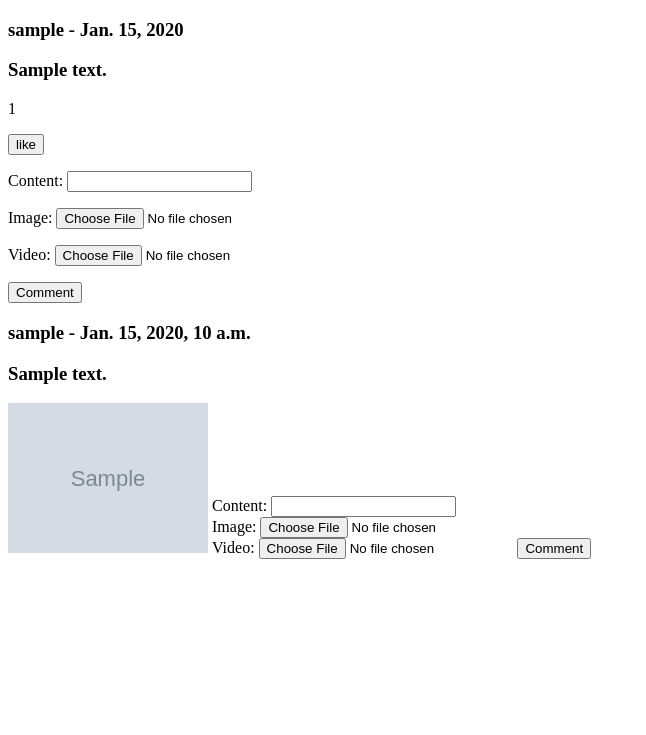
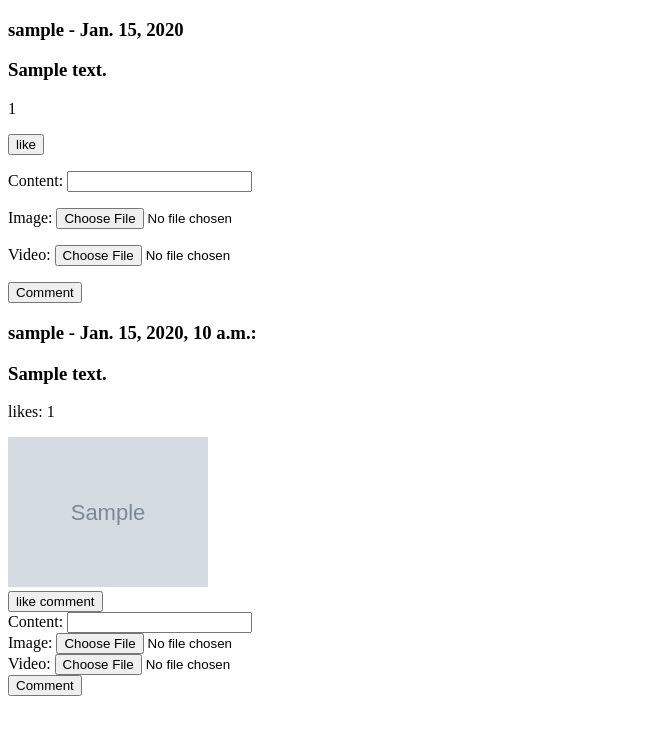
Before and after one commit to Arshia-Izadyar/social-media-app, a Django app: a page that uses templates/tweet/detail_tweet.html in a window 1280 px wide. Shown: the top 735 px of the page, without its empty margins (0-646 px from the left). Run offline with Django 4.2, Linux system fonts and the light colour scheme; tables that the repository leaves empty hold one stand-in row (values such as "Sample post"); grey boxes marked "Sample" are stand-in pictures.

Commit message:
added like for reply

```diff
--- a/templates/tweet/detail_tweet.html
+++ b/templates/tweet/detail_tweet.html
@@ -31,8 +31,9 @@ Comment detail
     {% for comment in tweet_comments %}
         <div class="comment">
             {% if not comment.parent_comment %}
-            <h3>{{ comment.author }} - {{ comment.created_at }}</h3>
+            <h3>{{ comment.author }} - {{ comment.created_at }}:</h3>
             <h3>{{ comment.content }}</h3>
+            <p> likes: {{ comment.comment_likes.count }}</p>
                 {% if comment.image %}
                     <img src={{comment.image.url}} style="max-width:200px;max-height:200px">
 
@@ -42,15 +43,22 @@ Comment detail
                         Your browser does not support the video tag.
                     </video>
                 {% endif %}
+                <br>
+                <form method="post" action="/comment-like/" >
+                        {% csrf_token %}
+                        <input type="hidden" name="next" value="{{ request.path }}">
+                        <input type="hidden" name="comment" value="{{ comment.pk }}">
+                        <input type="submit" value="like comment">
+
+                </form>
 
                 <form method="post" action="/comment/" enctype="multipart/form-data" style="display: inline-block;">
                     {% csrf_token %}
-                    <div style="display: inline-block;">
-                        {{comment_form.as_div}}</div>
-                        <input type="hidden" name="next" value="{{ request.path }}">
-                        <input type="hidden" name="parent_comment" value="{{ comment.id }}">
-                        <input type="hidden" name="tweet" value="{{tweet.pk}}">
-                        <input type="submit" value="Comment">
+                    {{comment_form.as_div}}</div>
+                    <input type="hidden" name="next" value="{{ request.path }}">
+                    <input type="hidden" name="parent_comment" value="{{ comment.id }}">
+                    <input type="hidden" name="tweet" value="{{tweet.pk}}">
+                    <input type="submit" value="Comment">
 
                 </form>
 
--- a/tweet/admin.py
+++ b/tweet/admin.py
@@ -1,7 +1,7 @@
 from django.contrib import admin
 
 # Register your models here.
-from .models import Tweet, Like, Comment
+from .models import Tweet, Like, Comment, CommentLike
 
 @admin.register(Tweet)
 class TweetAdmin(admin.ModelAdmin):
@@ -20,3 +20,7 @@ class TweetAdmin(admin.ModelAdmin):
 class TweetAdmin(admin.ModelAdmin):
     search_fields = ("author__username",)
     list_display = ("id", "author", "created_at", "tweet")
+
+@admin.register(CommentLike)
+class TweetAdmin(admin.ModelAdmin):
+    list_display = ("id","comment")
--- a/tweet/forms.py
+++ b/tweet/forms.py
@@ -1,5 +1,5 @@
 from django import forms
-from .models import Tweet, Like, Comment
+from .models import Tweet, Like, Comment,CommentLike
 
 
 class TweetForm(forms.ModelForm):
@@ -16,3 +16,8 @@ class CommentForm(forms.ModelForm):
     class Meta:
         model = Comment
         fields = ("content","image","video")
+
+class CommentLikeForm(forms.ModelForm):
+    class Meta:
+        model = CommentLike
+        fields = ("comment",)
--- a/tweet/urls.py
+++ b/tweet/urls.py
@@ -1,5 +1,5 @@
 from django.urls import path
-from .views import CreateTweet, ListTweet, TweetDetails, AddLike, AddComment
+from .views import CreateTweet, ListTweet, TweetDetails, AddLike, AddComment, AddCommentLike
 
 urlpatterns = [
     path("create/", CreateTweet.as_view(), name="tweet"),
@@ -7,5 +7,6 @@ urlpatterns = [
     path("<slug:username>/status/<int:pk>/", TweetDetails.as_view(), name="detail"),
     path("like/", AddLike.as_view(), name="like"),
     path("comment/", AddComment.as_view(), name="comment"),
+    path("comment-like/", AddCommentLike.as_view(), name="comment-like"),
 
 ]
--- a/tweet/views.py
+++ b/tweet/views.py
@@ -8,8 +8,8 @@ from django.shortcuts import render
 from django.db.models import Q, Count
 from django.db import IntegrityError
 
-from .forms import TweetForm, LikeForm, CommentForm
-from .models import Tweet, Like, Comment
+from .forms import TweetForm, LikeForm, CommentForm, CommentLikeForm
+from .models import Tweet, Like, Comment, CommentLike
 
 class CreateTweet(CreateView):
     form_class = TweetForm
@@ -59,7 +59,9 @@ class TweetDetails(DetailView):
         tweet = ctx["tweet"]
         ctx["comment_form"] = CommentForm()
         ctx["like_count"] = Like.objects.filter(tweet=tweet).count()
-        ctx["tweet_comments"] = tweet.comments.all()
+        tweet_comments = tweet.comments.prefetch_related("comment_likes").all()
+
+        ctx["tweet_comments"] =tweet_comments
         return ctx
 
 class AddLike(View):
@@ -87,16 +89,26 @@ class AddComment(View):
             comment.author = request.user
             tweet = Tweet.objects.get(pk=tweed_id)
             comment.tweet = tweet
-            a = request.POST.get("parent_comment", None)
-            print()
-            print()
-            print(a)
-            b= Comment.objects.filter(Q(pk=a)&Q(tweet=tweet)).first()
-            print(b)
+            comment_id = request.POST.get("parent_comment", None)
+            parent_comment = Comment.objects.filter(Q(pk=comment_id)&Q(tweet=tweet)).first()
 
-            comment.parent_comment = b
-
+            comment.parent_comment = parent_comment
             comment.save()
             return HttpResponseRedirect(request.POST.get("next", "/home"))
         else:
             raise Http404
+
+class AddCommentLike(View):
+    def post(self, request, *args, **kwargs):
+        form = CommentLikeForm(request.POST)
+        try:
+            if form.is_valid():
+                like = form.save(commit=False)
+                like.author = request.user
+                like.save()
+                return HttpResponseRedirect(request.POST.get("next", "/home"))
+            raise Http404
+        except IntegrityError:
+            l = CommentLike.objects.filter(Q(author=like.author)&Q(comment=like.comment)).first()
+            l.delete()
+            return HttpResponseRedirect(request.POST.get("next", "/home"))
```
